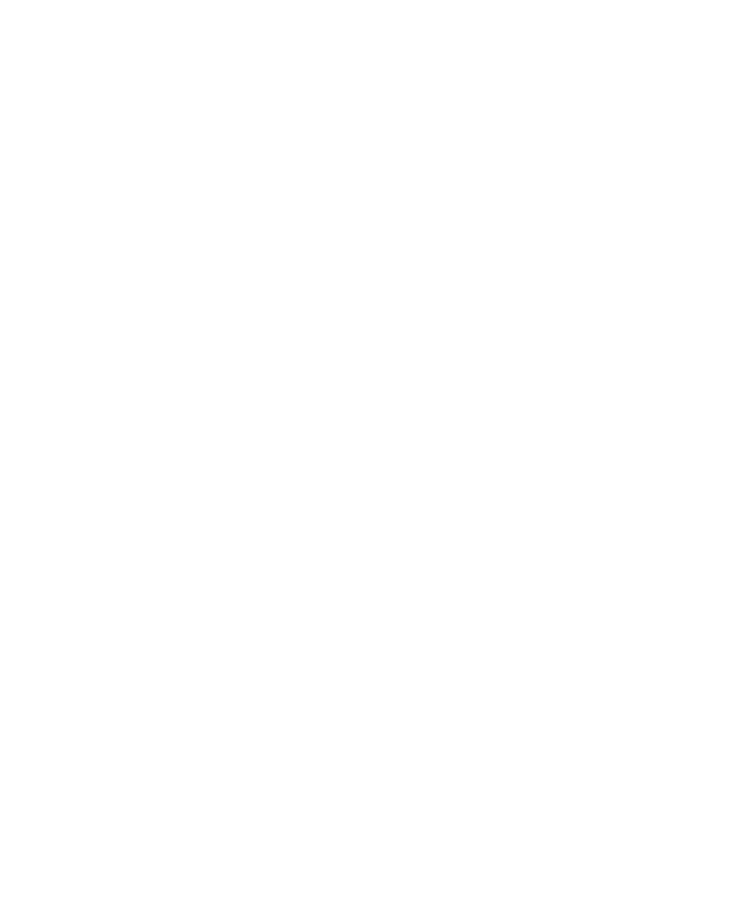
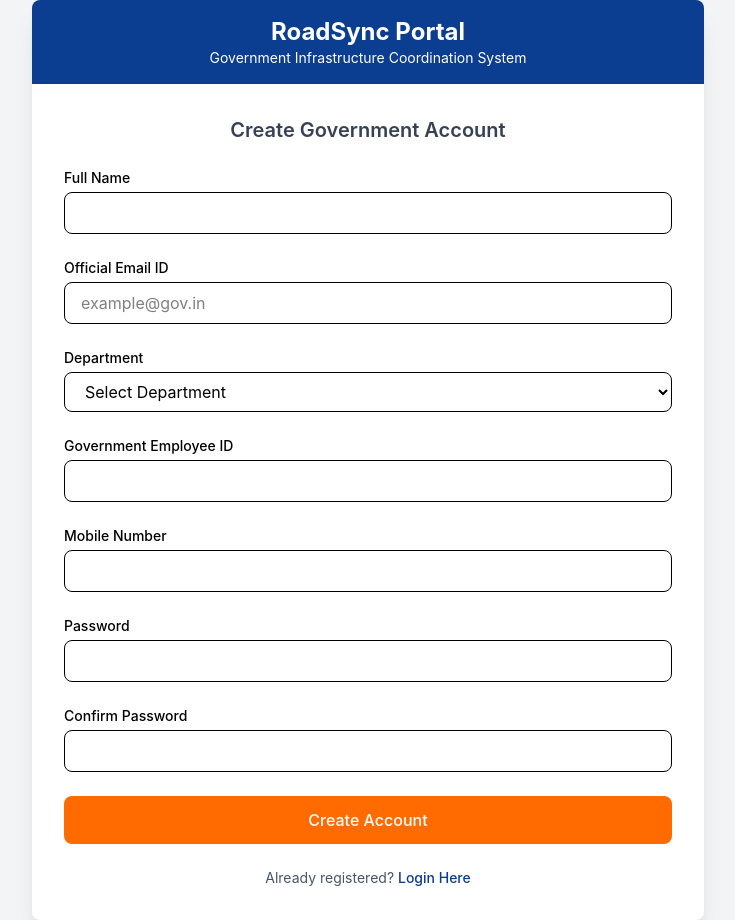
Before and after one commit to ayushmodi24/RoadSync-India, a React (Vite) app in the folder frontend/: page /signup in a window 1280 px wide. Before the commit this address had no page. Shown: the whole page, without its empty margins (272-1007 px from the left). Before the commit the page ends 800 px from the top, so only its background shows below. Built offline with nearby package versions, Linux system fonts and the light colour scheme.

Commit message:
Add SignUp page and update Login Page

```diff
--- a/frontend/src/App.jsx
+++ b/frontend/src/App.jsx
@@ -6,6 +6,7 @@ import ProtectedRoute from "./components/ProtectedRoute";
 import Navbar from "./components/Navbar";
 import Homepage from "./components/Homepage";
 import DepartmentPage from "./pages/DepartmentPage";
+import Signup from "./pages/SignUp";
 
 function App() {
   return (
@@ -13,6 +14,7 @@ function App() {
       <BrowserRouter>
         <Routes>
           <Route path="/login" element={<Login />} />
+          <Route path="/signup" element={<Signup />} />
 
           <Route
             path="/"
--- a/frontend/src/components/Navbar.jsx
+++ b/frontend/src/components/Navbar.jsx
@@ -90,6 +90,12 @@ const Navbar = ({ isSticky }) => {
           >
             Login
           </button>
+          <button
+            onClick={() => navigate("/signup")}
+            className="bg-blue-600 px-4 py-2 rounded-lg hover:bg-blue-700 transition"
+          >
+            SignUp
+          </button>
         </div>
       </div>
     </nav>
--- a/frontend/src/pages/Login.jsx
+++ b/frontend/src/pages/Login.jsx
@@ -1,92 +1,110 @@
 import { useState } from "react";
-import { useNavigate, Link } from "react-router-dom";
+import { Link, useNavigate } from "react-router-dom";
 
 const Login = () => {
+
   const navigate = useNavigate();
-  const [error, setError] = useState("");
+
+  const [formData, setFormData] = useState({
+    email: "",
+    password: ""
+  });
+
+  const handleChange = (e) => {
+    setFormData({
+      ...formData,
+      [e.target.name]: e.target.value
+    });
+  };
 
   const handleSubmit = (e) => {
     e.preventDefault();
-    // navigate("/dashboard");
+
+    console.log(formData);
+
+    // after login success
+    navigate("/dashboard");
   };
 
   return (
-    <div className="min-h-screen flex flex-col bg-gray-100">
+    <div className="min-h-screen bg-gray-100 flex items-center justify-center px-4">
+
+      <div className="w-full max-w-md bg-white shadow-xl rounded-lg">
 
         {/* Header */}
-      <header className="bg-white shadow-sm border-b">
-        <div className="max-w-6xl mx-auto px-6 py-5">
-          <h1 className="text-2xl font-bold text-gray-800">
-            Smart Road Coordination & Monitoring Portal
-          </h1>
-          <p className="text-sm text-gray-600">
-            Secure Infrastructure Governance Platform
+        <div className="bg-[#0B3D91] text-white text-center py-4 rounded-t-lg">
+          <h1 className="text-2xl font-bold">RoadSync Portal</h1>
+          <p className="text-sm">
+            Government Infrastructure Coordination System
           </p>
         </div>
-      </header>
 
-      {/* Login Card */}
-      <div className="flex flex-1 items-center justify-center px-4">
-        <div className="bg-white shadow-xl border-t-4 border-[#0B3D91] p-8 w-full max-w-md">
+        {/* Form */}
+        <form onSubmit={handleSubmit} className="p-8 space-y-6">
 
-          <h2 className="text-lg font-semibold text-gray-800 text-center mb-6">
-            Secure Authorized Access
+          <h2 className="text-xl font-semibold text-center text-gray-700">
+            Government User Login
           </h2>
 
-          {error && (
-            <div className="bg-red-50 border border-red-200 text-red-700 text-sm p-3 mb-4">
-              {error}
-            </div>
-          )}
-
-          <form onSubmit={handleSubmit} className="space-y-5">
-
+          {/* Email */}
           <div>
-              <label className="block text-sm font-medium text-gray-700 mb-1">
-                Official Email Address
+            <label className="block text-sm font-medium mb-1">
+              Official Email ID
             </label>
             <input
               type="email"
-                className="w-full border px-3 py-2 focus:outline-none focus:ring-2 focus:ring-[#0B3D91]"
-                placeholder="Enter official email"
+              name="email"
+              required
+              value={formData.email}
+              onChange={handleChange}
+              placeholder="example@gov.in"
+              className="w-full border rounded-lg px-4 py-2 focus:outline-none focus:ring-2 focus:ring-[#0B3D91]"
             />
           </div>
 
+          {/* Password */}
           <div>
-              <label className="block text-sm font-medium text-gray-700 mb-1">
+            <label className="block text-sm font-medium mb-1">
               Password
             </label>
             <input
               type="password"
-                className="w-full border px-3 py-2 focus:outline-none focus:ring-2 focus:ring-[#0B3D91]"
-                placeholder="Enter password"
+              name="password"
+              required
+              value={formData.password}
+              onChange={handleChange}
+              className="w-full border rounded-lg px-4 py-2 focus:outline-none focus:ring-2 focus:ring-[#0B3D91]"
             />
           </div>
 
-            <button className="w-full bg-[#0B3D91] text-white py-2 font-medium hover:bg-blue-900" onClick={() => navigate("/")}>
-              Authenticate
+          {/* Login Button */}
+          <button
+            type="submit"
+            className="w-full bg-[#FF6B00] text-white py-3 rounded-lg font-medium hover:bg-orange-600 transition"
+          >
+            Login
           </button>
+
+          {/* Extra Links */}
+          <div className="flex justify-between text-sm text-gray-600">
+            <Link
+              to="/signup"
+              className="text-[#0B3D91] hover:underline"
+            >
+              Create Account
+            </Link>
+
+            <Link
+              to="/forgot-password"
+              className="text-[#0B3D91] hover:underline"
+            >
+              Forgot Password?
+            </Link>
+          </div>
 
         </form>
 
-          <div className="text-sm text-center mt-6">
-            <span className="text-gray-600">New user?</span>{" "}
-            <Link to="/register" className="text-[#0B3D91] font-medium">
-              Submit Registration Request
-            </Link>
       </div>
-
-          <div className="mt-6 text-xs text-gray-600 border-t pt-4 text-center">
-            This system is restricted to authorized personnel only.
-          </div>
-
-        </div>
-      </div>
-
-      <footer className="text-center text-xs text-gray-600 py-4 border-t bg-white">
-        © 2026 Smart Road Coordination & Monitoring Portal
-      </footer>
-
     </div>
   );
 };
--- /dev/null
+++ b/frontend/src/pages/SignUp.jsx
@@ -0,0 +1,188 @@
+import { useState } from "react";
+import { useNavigate, Link } from "react-router-dom";
+
+const Signup = () => {
+
+  const navigate = useNavigate();
+
+  const [formData, setFormData] = useState({
+    name: "",
+    email: "",
+    department: "",
+    employeeId: "",
+    phone: "",
+    password: "",
+    confirmPassword: "",
+  });
+
+  const handleChange = (e) => {
+    setFormData({
+      ...formData,
+      [e.target.name]: e.target.value
+    });
+  };
+
+  const handleSubmit = (e) => {
+    e.preventDefault();
+    console.log(formData);
+  };
+
+  return (
+    <div className="min-h-screen bg-gray-100 flex items-center justify-center px-4">
+
+      <div className="w-full max-w-2xl bg-white shadow-xl rounded-lg">
+
+        {/* Header */}
+        <div className="bg-[#0B3D91] text-white text-center py-4 rounded-t-lg">
+          <h1 className="text-2xl font-bold">RoadSync Portal</h1>
+          <p className="text-sm">Government Infrastructure Coordination System</p>
+        </div>
+
+        {/* Form */}
+        <form onSubmit={handleSubmit} className="p-8 space-y-6">
+
+          <h2 className="text-xl font-semibold text-center text-gray-700">
+            Create Government Account
+          </h2>
+
+          {/* Name */}
+          <div>
+            <label className="block text-sm font-medium mb-1">
+              Full Name
+            </label>
+            <input
+              type="text"
+              name="name"
+              required
+              value={formData.name}
+              onChange={handleChange}
+              className="w-full border rounded-lg px-4 py-2 focus:outline-none focus:ring-2 focus:ring-[#0B3D91]"
+            />
+          </div>
+
+          {/* Email */}
+          <div>
+            <label className="block text-sm font-medium mb-1">
+              Official Email ID
+            </label>
+            <input
+              type="email"
+              name="email"
+              required
+              value={formData.email}
+              onChange={handleChange}
+              placeholder="example@gov.in"
+              className="w-full border rounded-lg px-4 py-2 focus:ring-2 focus:ring-[#0B3D91]"
+            />
+          </div>
+
+          {/* Department */}
+          <div>
+            <label className="block text-sm font-medium mb-1">
+              Department
+            </label>
+
+            <select
+              name="department"
+              required
+              value={formData.department}
+              onChange={handleChange}
+              className="w-full border rounded-lg px-4 py-2 focus:ring-2 focus:ring-[#0B3D91]"
+            >
+              <option value="">Select Department</option>
+              <option>Road Cutting Department</option>
+              <option>Traffic Control Department</option>
+              <option>Municipal Corporation</option>
+              <option>Electricity Department</option>
+              <option>Water Supply Department</option>
+              <option>Urban Planning Department</option>
+            </select>
+          </div>
+
+          {/* Employee ID */}
+          <div>
+            <label className="block text-sm font-medium mb-1">
+              Government Employee ID
+            </label>
+            <input
+              type="text"
+              name="employeeId"
+              required
+              value={formData.employeeId}
+              onChange={handleChange}
+              className="w-full border rounded-lg px-4 py-2 focus:ring-2 focus:ring-[#0B3D91]"
+            />
+          </div>
+
+          {/* Phone */}
+          <div>
+            <label className="block text-sm font-medium mb-1">
+              Mobile Number
+            </label>
+            <input
+              type="tel"
+              name="phone"
+              required
+              value={formData.phone}
+              onChange={handleChange}
+              className="w-full border rounded-lg px-4 py-2 focus:ring-2 focus:ring-[#0B3D91]"
+            />
+          </div>
+
+          {/* Password */}
+          <div>
+            <label className="block text-sm font-medium mb-1">
+              Password
+            </label>
+            <input
+              type="password"
+              name="password"
+              required
+              value={formData.password}
+              onChange={handleChange}
+              className="w-full border rounded-lg px-4 py-2 focus:ring-2 focus:ring-[#0B3D91]"
+            />
+          </div>
+
+          {/* Confirm Password */}
+          <div>
+            <label className="block text-sm font-medium mb-1">
+              Confirm Password
+            </label>
+            <input
+              type="password"
+              name="confirmPassword"
+              required
+              value={formData.confirmPassword}
+              onChange={handleChange}
+              className="w-full border rounded-lg px-4 py-2 focus:ring-2 focus:ring-[#0B3D91]"
+            />
+          </div>
+
+          {/* Button */}
+          <button
+            type="submit"
+            className="w-full bg-[#FF6B00] text-white py-3 rounded-lg font-medium hover:bg-orange-600 transition"
+          >
+            Create Account
+          </button>
+
+          {/* Login Link */}
+          <p className="text-center text-sm text-gray-600">
+            Already registered?{" "}
+            <Link
+              to="/login"
+              className="text-[#0B3D91] font-medium hover:underline"
+            >
+              Login Here
+            </Link>
+          </p>
+
+        </form>
+
+      </div>
+    </div>
+  );
+};
+
+export default Signup;
```
Lines whose indentation alone changed are shown as unchanged.
